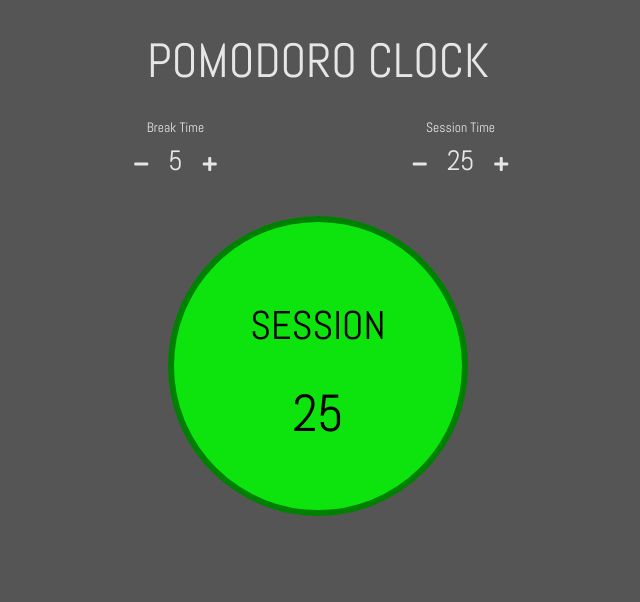
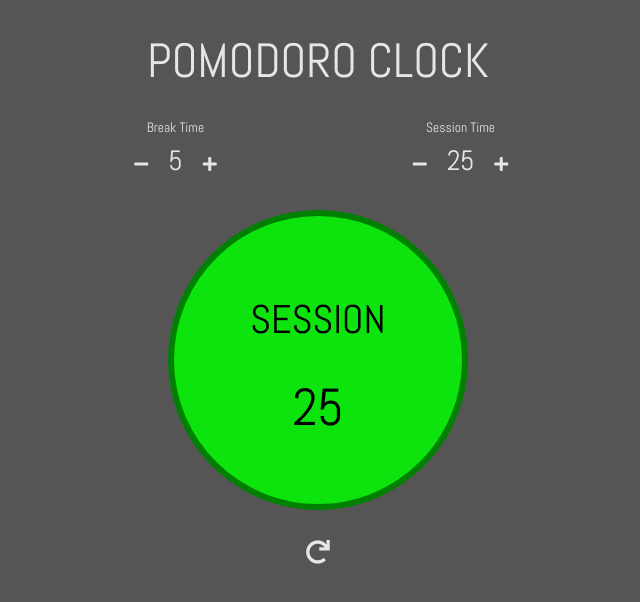
Before and after one commit to MarkFSkinner/pomodoro-clock, a React (Create React App) app: page / in a window 1280 px wide. Shown: the top 602 px of the page, without its empty margins (322-962 px from the left). Built offline with nearby package versions, Linux system fonts and the light colour scheme.

Commit message:
Add reset button

```diff
--- a/src/App.css
+++ b/src/App.css
@@ -6,7 +6,8 @@ body {
 
 .container {
   /*margin-top: 2.5rem;
-  margin-bottom: 1.25rem;*/
+  margin-bottom: 1.25rem;
+  min-height: 650px;*/
 }
 
 #header {
@@ -16,7 +17,7 @@ body {
 }
 
 #controls {
-  margin-bottom: 1.875rem;
+  margin-bottom: 1.5rem;
 }
 
 .circle {
@@ -99,3 +100,17 @@ i {
     padding-left: 10px;
   }
 }
+
+
+#reset {
+  /*position: fixed;
+  bottom: 0;
+  left: 15px;
+  width: 100%;*/
+}
+
+#reset i {
+  font-size: 1.5rem;
+  /*padding-top: 10px;*/
+  padding-bottom: 30px;
+}
--- a/src/App.js
+++ b/src/App.js
@@ -2,11 +2,13 @@ import React, { Component } from 'react';
 import Title from './components/Title';
 import Controls from './components/Controls';
 import Clock from './components/Clock';
+import Reset from './components/Reset';
 import './App.css';
 
 import { connect } from 'react-redux';
 
 import {
+  setDefault,
   increaseBreakTime,
   decreaseBreakTime,
   increaseSessionTime,
@@ -27,6 +29,7 @@ import {
 class App extends Component {
 
   componentDidMount() {
+    //this.props.setDefault();
     document.addEventListener('keyup', this.handleKeyup);
     document.addEventListener('keypress', this.handleKeypress);
   }
@@ -210,6 +213,13 @@ class App extends Component {
     }
   }
 
+  resetFunction = () => {
+    clearInterval(this.props.myData.interval);
+    this.props.setDefault();
+    document.getElementsByClassName('circle')[0].style.backgroundColor = "#0de30d";
+    document.getElementsByClassName('circle')[0].style.border = "0.4rem solid green";
+  }
+
   render() {
     return (
       <div className='container text-center'>
@@ -225,6 +235,9 @@ class App extends Component {
           animated={this.props.myData.animated}
           handleKeyup={this.handleKeyup}
         />
+        <Reset
+          reset={this.resetFunction}
+        />
       </div>
     );
   }
@@ -237,6 +250,7 @@ function mapStateToProps(state) {
 }
 
 export default connect(mapStateToProps, {
+  setDefault,
   increaseBreakTime,
   decreaseBreakTime,
   increaseSessionTime,
--- a/src/actions/index.js
+++ b/src/actions/index.js
@@ -1,4 +1,5 @@
 import {
+  SET_DEFAULT,
   BREAK_INCREASE,
   BREAK_DECREASE,
   SESSION_INCREASE,
@@ -14,6 +15,12 @@ import {
   CURRENT_TIME_SESSION,
   CURRENT_TIME_BREAK
 } from './types';
+
+export const setDefault = () => {
+  return {
+    type: SET_DEFAULT
+  }
+}
 
 export const increaseBreakTime = () => {
   return {
--- a/src/actions/types.js
+++ b/src/actions/types.js
@@ -1,3 +1,4 @@
+export const SET_DEFAULT = 'SET_DEFAULT';
 export const BREAK_INCREASE = 'BREAK_INCREASE';
 export const BREAK_DECREASE = 'BREAK_DECREASE';
 export const SESSION_INCREASE = 'SESSION_INCREASE';
--- /dev/null
+++ b/src/components/Reset.js
@@ -0,0 +1,12 @@
+import React from 'react';
+
+const Reset = props => (
+  <div className='row' id='reset'>
+    <div className='col-12'>
+      <i className="fas fa-redo clickable" onClick={props.reset}></i>
+    </div>
+  </div>
+);
+
+
+export default Reset;
--- a/src/reducers/mainReducer.js
+++ b/src/reducers/mainReducer.js
@@ -1,4 +1,5 @@
 import {
+  SET_DEFAULT,
   BREAK_INCREASE,
   BREAK_DECREASE,
   SESSION_INCREASE,
@@ -32,6 +33,18 @@ const initialState = {
 
 export default function(state = initialState, action) {
   switch(action.type) {
+    case SET_DEFAULT:
+      return {
+        ...state,
+        breakTime: 5,
+        sessionTime: 25,
+        currentTime: 25,
+        started: false,
+        paused: false,
+        onBreak: false,
+        status: 'SESSION',
+        animated: 'countdown-data'
+      }
     case BREAK_INCREASE:
       return {
         ...state,
```
